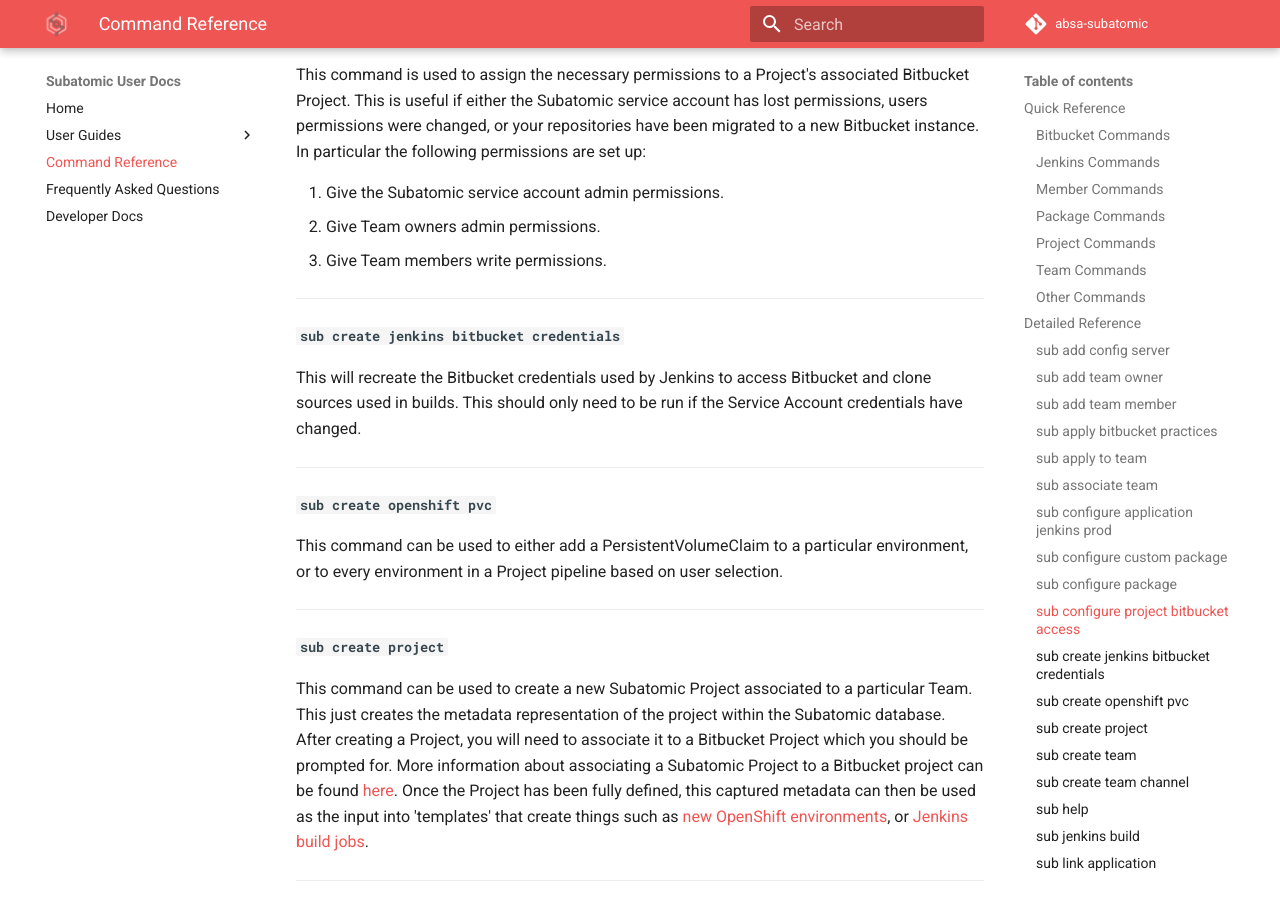
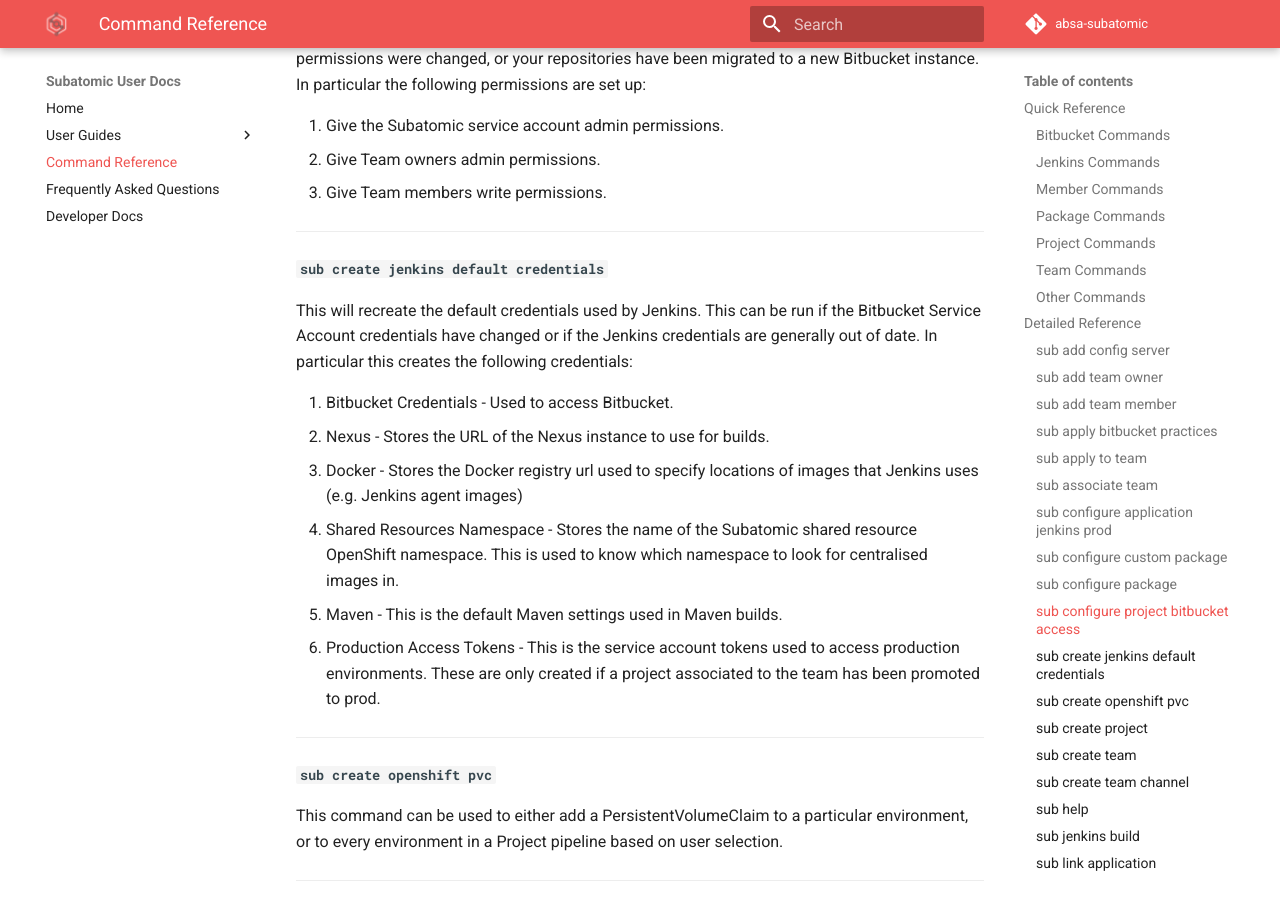
Before and after one commit to absa-subatomic-legacy/subatomic-documentation, an MkDocs documentation site: the page built from docs/quantum-mechanic/command-reference.md, in a window 1280 px wide and 900 px high, scrolled down 8149 px. Built offline with MkDocs 1.6.1 and Material for MkDocs 9.7.7, drawn with Linux system fonts in a browser that asks for light colours; comment, search, counter and statistics services are not loaded; some of the changed text lies outside the part shown.

Commit message:
Centralised resources (#35)
* Changes to the docs related to changes around centralised resources

* Updating details with regards to the service account permissions and prod token credentials

```diff
--- a/docs/quantum-mechanic/command-reference.md
+++ b/docs/quantum-mechanic/command-reference.md
@@ -13,7 +13,7 @@
 Jenkins commands that allow the user to control builds and Jenkins configuration
 
 1. [`sub configure application jenkins prod`](#sub-configure-application-jenkins-prod) - Add a prod deployment job to Jenkins for an application
-2. [`sub create jenkins bitbucket credentials`](#sub-create-jenkins-bitbucket-credentials) - Recreate the Jenkins Bitbucket Credentials
+2. [`sub create jenkins default credentials`](#sub-create-jenkins-default-credentials) - Recreate the Jenkins default credentials
 3. [`sub jenkins build`](#sub-jenkins-build) - Kick off a Jenkins build
 4. [`sub project request jenkins job`](#sub-project-request-jenkins-job) - Creates a Jenkins build folder for a given project
 
@@ -193,8 +191,15 @@
 3. Give Team members write permissions.
 
 ---
-#### `sub create jenkins bitbucket credentials`
-This will recreate the Bitbucket credentials used by Jenkins to access Bitbucket and clone sources used in builds. This should only need to be run if the Service Account credentials have changed.
+#### `sub create jenkins default credentials`
+This will recreate the default credentials used by Jenkins. This can be run if the Bitbucket Service Account credentials have changed or if the Jenkins credentials are generally out of date. In particular this creates the following credentials:
+
+1. Bitbucket Credentials - Used to access Bitbucket.
+2. Nexus - Stores the URL of the Nexus instance to use for builds.
+3. Docker - Stores the Docker registry url used to specify locations of images that Jenkins uses (e.g. Jenkins agent images)
+4. Shared Resources Namespace - Stores the name of the Subatomic shared resource OpenShift namespace. This is used to know which namespace to look for centralised images in.
+5. Maven - This is the default Maven settings used in Maven builds.
+6. Production Access Tokens - This is the service account tokens used to access production environments. These are only created if a project associated to the team has been promoted to prod.
 
 ---
 #### `sub create openshift pvc`
@@ -262,8 +267,8 @@
 This is the first command any user should run. Without on-boarding yourself you will not be able to run any subatomic commands. You will need to input your `first name`, `last name`, `email address` and `domain username`. Once submitted you will be able to execute subatomic commands granted you have the permission to execute them. For a detailed walk through click [here](../user-guide/onboarding.md).
 
 ---
-#### `sub patch s2i image`
-This looks up the latest versions of s2i ImageStream's available, tags a selected one to your Team DevOps environment, and changes a selected Application's BuildConfig to use updated ImageStream.
+#### `sub patch package s2i image`
+This looks up the latest versions of s2i ImageStream's available in the centralised resources namespace, and changes a selected Application's BuildConfig to use the updated ImageStream.
 
 ---
 #### `sub project request jenkins job`
@@ -300,9 +305,9 @@
 2. Apply the system admin set default OpenShift Limits and Quota's to the new namespace.
 3. Give all Team members write permissions to the DevOps namespace.
 4. Give all Team owners admin permissions to the DevOps namespace.
-5. Copy all Subatomic application templates to the DevOps namespace from the Subatomic namespace.
-6. Tag all Subatomic S2I, Jenkins, and config server ImageStreams to the DevOps namespace from the Subatomic namespace.
-7. Create a secret `bitbucket-ssh` which contains the credentials required by the shared DevOps applications to access Bitbucket.
+5. Create a secret `bitbucket-ssh` which contains the credentials required by the shared DevOps applications to access Bitbucket.
+6. Deploy an instance of Jenkins.
+7. Load in all the credentials required by Jenkins. More information on these credentials can be found [here](#sub-create-jenkins-default-credentials)
 
 ---
 #### `sub request generic prod`
@@ -336,14 +341,6 @@
 Once a Project pipeline has been moved to production then the Applications within the Project can be setup to move into production. For more information on this look at [`sub request generic prod`](#sub-request-generic-prod) and [`sub request application prod`](#sub-request-application-prod).
 
 ---
-#### `sub tag all images`
-This command tags all the latest version of the S2I, Jenkins, and Config Server ImageStreams to a Team's DevOps environment from the Subatomic namespace.
-
----
-#### `sub tag image`
-This command tags latest version of a particular ImageStream to a Team's DevOps environment from the Subatomic namespace.
-
----
 #### `sub team migrate cloud`
 When a Team in Subatomic is created, it is associated to a particular "cloud". A cloud represents a group of OpenShift clusters that are grouped into a non prod cluster, and multiple production clusters. Provided that the Subatomic deployment has been configured to use multiple "clouds", this command can be used to migrate a Team and all associated Projects from one cloud to another cloud. The steps in this operation are as follows:
 
```
Also changed, not shown: other parts of docs/quantum-mechanic/command-reference.md (+0 -2 lines), 3 other files.
